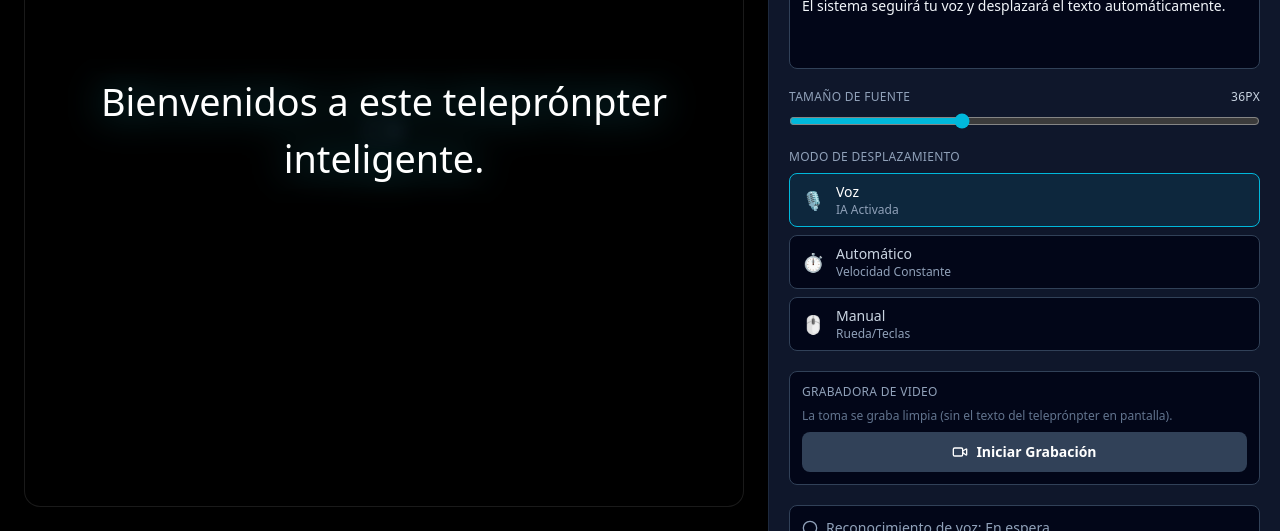
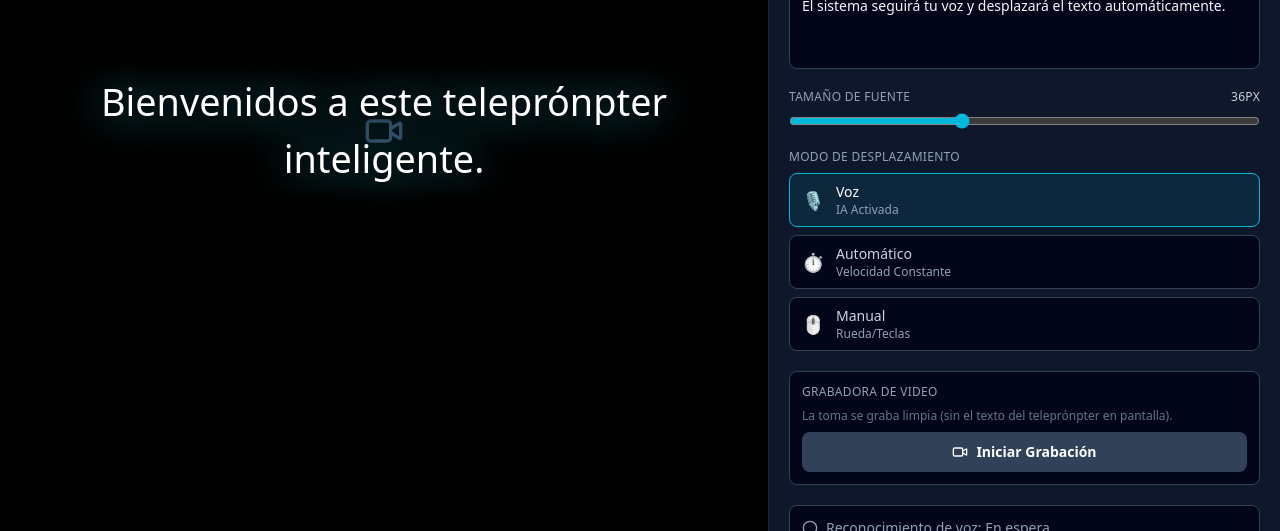
Before and after one commit to juant23273526-svg/teleprompter3406, a React (Vite) app: page / in a window 1280 px wide. Shown: the part 269-800 px from the top of the page. Built offline with nearby package versions, Linux system fonts and the light colour scheme.

Commit message:
fix ios recording frame freeze with gpu composition layer and transparent drop-shadow prompter

```diff
--- a/src/components/PrompterScreen.tsx
+++ b/src/components/PrompterScreen.tsx
@@ -88,18 +88,24 @@ export function PrompterScreen({
   }, [fontSize])
 
   return (
-    // Overlay del teleprónpter: flota centrado (z-10) por encima del <video>
-    // de cámara (z-0) dentro del stage de 60vh/60% que arma App.tsx; no
-    // define su propio alto de pantalla, sino que llena ese recuadro.
-    <div className="absolute inset-0 z-10 flex items-center justify-center p-4 sm:p-6">
-      {/* Contenedor flotante: fondo oscuro semitransparente + blur para
-          legibilidad sobre la cámara en vivo. */}
-      <div className="relative flex h-full w-full max-w-4xl flex-col overflow-hidden rounded-2xl border border-white/10 bg-black/60 shadow-2xl backdrop-blur-sm">
+    // Overlay del teleprónpter: llena por completo (absolute inset-0, w-full,
+    // h-full) el recuadro del <video> de cámara (z-0) dentro del stage que
+    // arma App.tsx, con fondo 100% transparente — sin tarjeta, blur ni bg
+    // oscuro — para máxima visibilidad de la cámara detrás del texto.
     <div
       ref={scrollContainerRef}
       tabIndex={0}
-          className="h-full overflow-y-auto outline-none"
-          style={{ WebkitMaskImage: readingWindowMask, maskImage: readingWindowMask }}
+      className="absolute inset-0 z-10 h-full w-full overflow-y-auto bg-transparent outline-none will-change-transform"
+      style={{
+        WebkitMaskImage: readingWindowMask,
+        maskImage: readingWindowMask,
+        // translateZ(0) aísla este contenedor en su propia capa de
+        // composición (aceleración por hardware) para que el scroll continuo
+        // no compita por el hilo principal con la captura de MediaRecorder
+        // en Safari/iOS, evitando el congelamiento de fotogramas de cámara.
+        transform: 'translateZ(0)',
+        WebkitTransform: 'translateZ(0)',
+      }}
     >
       <div className="mx-auto max-w-3xl space-y-6 px-6 py-[50vh] md:px-10">
         {lines.map((line, index) => {
@@ -110,6 +116,14 @@ export function PrompterScreen({
           const isActive = scrollMode === 'voice' && index === currentIndex
           const isPast = scrollMode === 'voice' && index < currentIndex
 
+          // Sombra negra pronunciada siempre presente (legibilidad del texto
+          // blanco sobre cualquier tono que capture la cámara de fondo); el
+          // renglón activo suma además el resplandor cian, encadenando un
+          // segundo drop-shadow en el mismo filter.
+          const textShadowFilter = isActive
+            ? 'drop-shadow(0 2px 4px rgba(0,0,0,0.8)) drop-shadow(0 0 18px rgba(34,211,238,0.45))'
+            : 'drop-shadow(0 2px 4px rgba(0,0,0,0.8))'
+
           return (
             <p
               key={index}
@@ -118,14 +132,10 @@ export function PrompterScreen({
               }}
               onClick={() => handleLineClick(index)}
               className={[
-                    'cursor-pointer rounded-lg px-2 py-1 text-center font-medium transition-all duration-300 ease-out',
-                    isActive
-                      ? 'scale-105 text-white opacity-100 drop-shadow-[0_0_18px_rgba(34,211,238,0.45)]'
-                      : isPast
-                        ? 'text-slate-600 opacity-40 hover:opacity-70'
-                        : 'text-slate-300 opacity-60 hover:opacity-90',
+                'cursor-pointer rounded-lg px-2 py-1 text-center font-medium text-white transition-all duration-300 ease-out',
+                isActive ? 'scale-105 opacity-100' : isPast ? 'opacity-35 hover:opacity-60' : 'opacity-70 hover:opacity-90',
               ].join(' ')}
-                  style={{ fontSize: `${fontSize}px`, lineHeight: LINE_HEIGHT_RATIO }}
+              style={{ fontSize: `${fontSize}px`, lineHeight: LINE_HEIGHT_RATIO, filter: textShadowFilter }}
             >
               {line}
             </p>
@@ -133,7 +143,5 @@ export function PrompterScreen({
         })}
       </div>
     </div>
-      </div>
-    </div>
   )
 }
```
Lines whose indentation alone changed are shown as unchanged.
